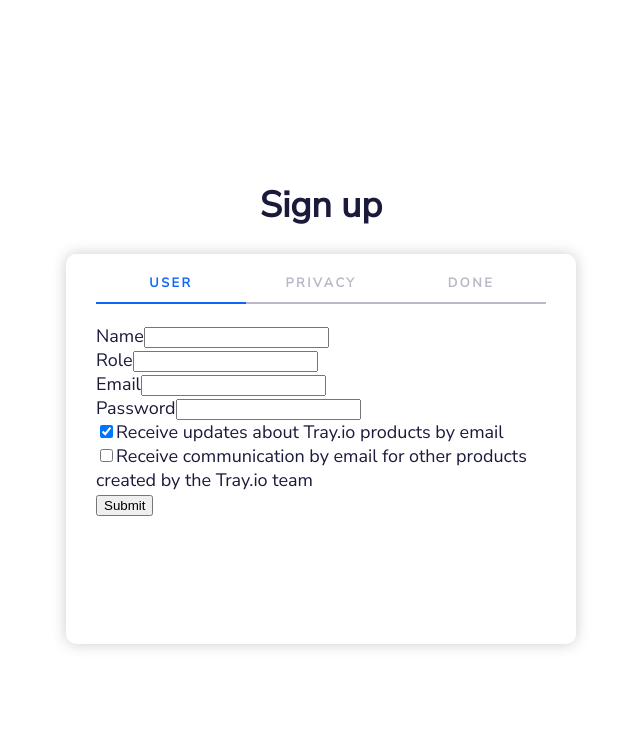
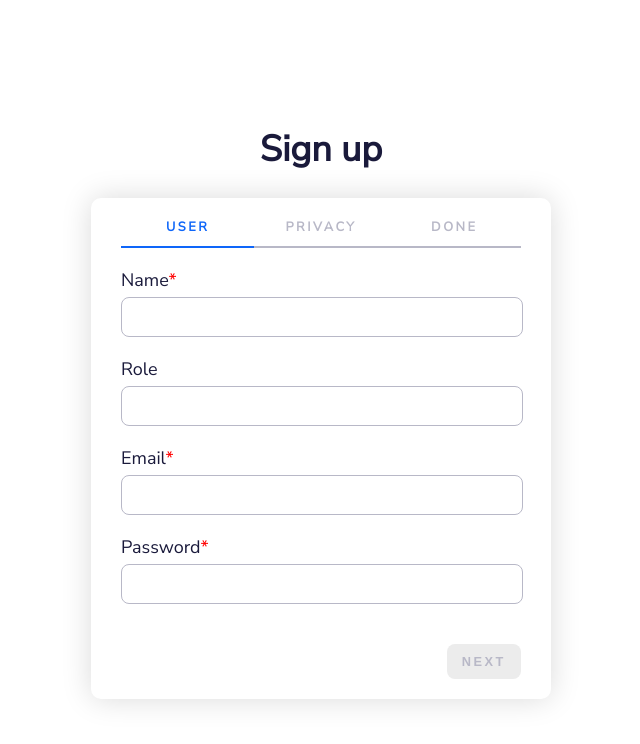
Before and after one commit to JulianRSmith/tray_io_form, a React (Create React App) app: page / in a window 1280 px wide. Shown: the top 744 px of the page, without its empty margins (319-959 px from the left). Built offline with nearby package versions, Linux system fonts and the light colour scheme.

Commit message:
Split the form into pages, with each page in a new file

```diff
--- a/src/css/App.css
+++ b/src/css/App.css
@@ -9,15 +9,35 @@
 .form-area {
     position: relative;
     width: 100%;
-    max-width: 450px;
+    max-width: 400px;
     min-height: 350px;
     padding: 20px 30px;
     border-radius: 10px;
-    -webkit-box-shadow: 0px 0px 15px 0px rgba(0, 0, 0, 0.2);
-    -moz-box-shadow: 0px 0px 15px 0px rgba(0, 0, 0, 0.2);
-    box-shadow: 0px 0px 15px 0px rgba(0, 0, 0, 0.2);
+    -webkit-box-shadow: 0px 0px 30px 0px rgba(0, 0, 0, 0.15);
+    -moz-box-shadow: 0px 0px 30px 0px rgba(0, 0, 0, 0.15);
+    box-shadow: 0px 0px 30px 0px rgba(0, 0, 0, 0.15);
 }
 
 .form label {
     display: block;
 }
+
+.page-btn-area {
+    position: relative;
+    display: block;
+    margin-top: 40px;
+    text-align: right;
+}
+.page-btn {
+    border: none;
+    background-color: #ececec;
+    border-radius: 8px;
+    color: #b8b8c7;
+    padding: 10px 15px;
+    font-weight: bold;
+    text-transform: uppercase;
+    letter-spacing: 0.2em;
+    font-size: 0.8rem;
+    outline: none;
+    cursor: pointer;
+}
--- /dev/null
+++ b/src/css/User.css
@@ -0,0 +1,22 @@
+.page.user .input-field {
+    margin-bottom: 20px;
+}
+
+.page.user .input-field label .required {
+    color: red;
+}
+
+.page.user .input-field input {
+    display: block;
+    margin-top: 5px;
+    width: calc(100% - 30px);
+    border: 1px solid #b8b8c7;
+    border-radius: 8px;
+    padding: 10px 15px;
+    font-size: 1rem;
+    outline: none;
+    transition: border-color 0.3s ease;
+}
+.page.user .input-field input:focus {
+    border-color: #0e66f9;
+}
--- a/src/js/App.js
+++ b/src/js/App.js
@@ -2,6 +2,8 @@ import React, { Component } from "react";
 import "../css/App.css";
 
 import PageDisplay from "./PageDisplay";
+import User from "./User";
+import Privacy from "./Privacy";
 
 class App extends Component {
     state = {
@@ -36,8 +38,8 @@ class App extends Component {
 
     // Calls when the form is submited
     handleSubmit = e => {
-        // Prevent browser from reloading the page
-        e.preventDefault();
+        // Next page
+        this.nextPage(e, "privacy", "done");
         // Get state of inputs
         const {
             name,
@@ -60,70 +62,45 @@ class App extends Component {
         console.log(JSON.stringify(formData));
     };
 
+    nextPage = (e, currentPage, nextPage) => {
+        // Stop browser from refreshing
+        e.preventDefault();
+        // Increase the index of the pages by 1. Then set the current page to false and the next page to true
+        this.setState(prevState => {
+            prevState.pages.index = prevState.pages.index + 1;
+            prevState.pages[currentPage] = false;
+            prevState.pages[nextPage] = true;
+            return {
+                pages: prevState.pages
+            };
+        });
+    };
+
     render() {
         return (
             <div className="App">
                 <h1>Sign up</h1>
                 <div className="form-area">
+                    {/* Show Page Display */}
                     <PageDisplay pages={this.state.pages} />
                     <form className="form" onSubmit={this.handleSubmit}>
-                        {/* User Section */}
-                        <label>
-                            Name
-                            <input
-                                name="name"
-                                type="text"
-                                required
-                                onChange={this.handleChange}
-                            ></input>
-                        </label>
-                        <label>
-                            Role
-                            <input
-                                name="role"
-                                type="text"
-                                onChange={this.handleChange}
-                            ></input>
-                        </label>
-                        <label>
-                            Email
-                            <input
-                                name="email"
-                                type="email"
-                                required
-                                onChange={this.handleChange}
-                            ></input>
-                        </label>
-                        <label>
-                            Password
-                            <input
-                                name="password"
-                                type="password"
-                                required
-                                onChange={this.handleChange}
-                            ></input>
-                        </label>
-                        {/* Privacy Section */}
-                        <label>
-                            <input
-                                name="updatesPrimary"
-                                type="checkbox"
-                                checked={this.state.updatesPrimary}
-                                onChange={this.handleChange}
-                            ></input>
-                            Receive updates about Tray.io products by email
-                        </label>
-                        <label>
-                            <input
-                                name="updatedThird"
-                                type="checkbox"
-                                checked={this.state.updatedThird}
-                                onChange={this.handleChange}
-                            ></input>
-                            Receive communication by email for other products
-                            created by the Tray.io team
-                        </label>
-                        <button>Submit</button>
+                        {/* Display "User" Page */}
+                        {this.state.pages.user && (
+                            <User
+                                handleChange={this.handleChange}
+                                nextPage={this.nextPage}
+                            />
+                        )}
+                        {/* Display "Privacy" Page */}
+                        {this.state.pages.privacy && (
+                            <Privacy
+                                handleChange={this.handleChange}
+                                checkboxes={{
+                                    primary: this.state.updatesPrimary,
+                                    third: this.state.updatedThird
+                                }}
+                            />
+                        )}
                     </form>
                 </div>
             </div>
--- /dev/null
+++ b/src/js/Privacy.js
@@ -0,0 +1,30 @@
+import React from "react";
+
+function Privacy({ handleChange, checkboxes }) {
+    return (
+        <div className="page">
+            <label>
+                <input
+                    name="updatesPrimary"
+                    type="checkbox"
+                    checked={checkboxes.primary}
+                    onChange={handleChange}
+                ></input>
+                Receive updates about Tray.io products by email
+            </label>
+            <label>
+                <input
+                    name="updatedThird"
+                    type="checkbox"
+                    checked={checkboxes.third}
+                    onChange={handleChange}
+                ></input>
+                Receive communication by email for other products created by the
+                Tray.io team
+            </label>
+            <button>Submit</button>
+        </div>
+    );
+}
+
+export default Privacy;
--- /dev/null
+++ b/src/js/User.js
@@ -0,0 +1,55 @@
+import React from "react";
+import "../css/User.css";
+
+function InputField({ name, type, text, required, change }) {
+    return (
+        <div className="input-field">
+            <label>
+                {text}
+                {required && <span className="required">*</span>}
+                <input
+                    name={name}
+                    type={type}
+                    required={required}
+                    onChange={change}
+                ></input>
+            </label>
+        </div>
+    );
+}
+
+function User({ handleChange, nextPage }) {
+    // Generate an array of all the required inputs
+    const inputsData = [
+        { name: "name", type: "text", text: "Name", required: true },
+        { name: "role", type: "text", text: "Role", required: false },
+        { name: "email", type: "email", text: "Email", required: true },
+        { name: "password", type: "password", text: "Password", required: true }
+    ];
+    // Map over the array and for each item in the array create an input
+    const inputs = inputsData.map((input, i) => (
+        <InputField
+            key={i}
+            name={input.name}
+            type={input.type}
+            text={input.text}
+            required={input.required}
+            change={handleChange}
+        />
+    ));
+    return (
+        <div className="page user">
+            {inputs}
+            <div className="page-btn-area">
+                <button
+                    className="page-btn"
+                    onClick={e => nextPage(e, "user", "privacy")}
+                >
+                    Next
+                </button>
+            </div>
+        </div>
+    );
+}
+
+export default User;
```
